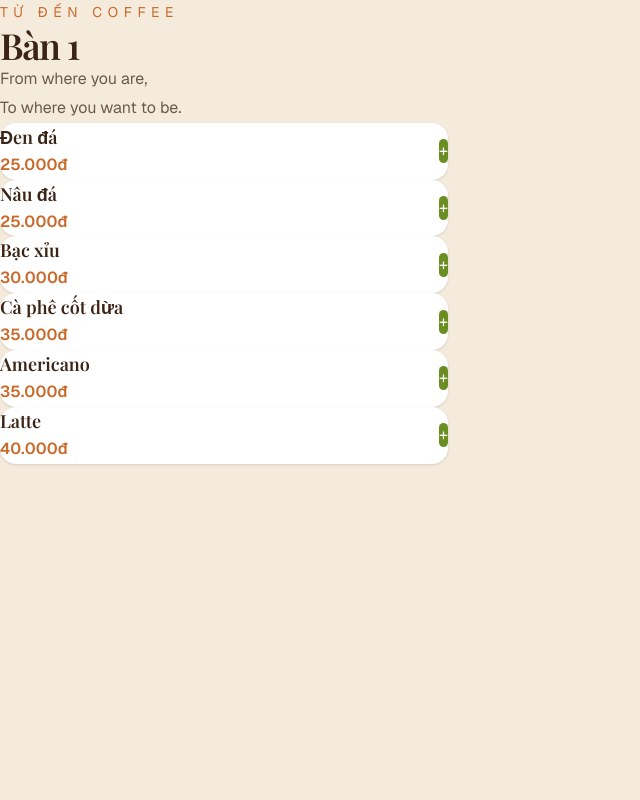
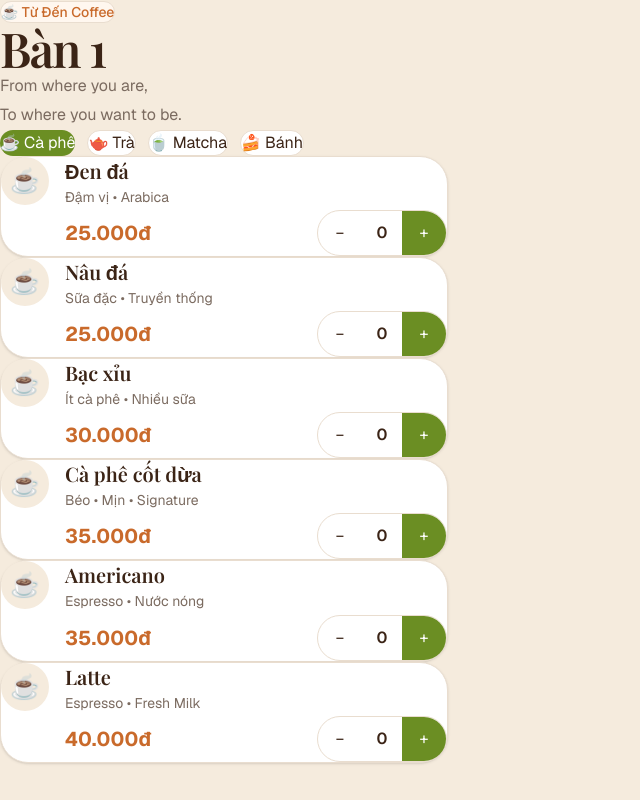
Before and after one commit to tuden219th/tudencafe, a Next.js app: page /table/1 in a window 1280 px wide. Shown: the whole page, without its empty margins (0-640 px from the left). Built offline with nearby package versions, Linux system fonts and the light colour scheme; a web font is replaced by a local one.

Commit message:
Connect cart context with menu items

```diff
--- a/src/app/layout.tsx
+++ b/src/app/layout.tsx
@@ -1,11 +1,14 @@
 import type { Metadata } from "next";
 import { Geist, Playfair_Display } from "next/font/google";
 import "./globals.css";
+import { CartProvider } from "@/context/CartContext";
+
 
 const geist = Geist({
   subsets: ["latin"],
   variable: "--font-geist",
 });
+
 
 const playfair = Playfair_Display({
   subsets: ["latin"],
@@ -31,7 +34,6 @@ export const metadata: Metadata = {
     "Từ Đến Coffee - Một góc nhỏ cho những hành trình lớn. Cà phê, không gian và những câu chuyện kết nối tại Hà Nội.",
 
 
-
   keywords: [
     "Từ Đến Coffee",
     "Từ Đến",
@@ -44,7 +46,6 @@ export const metadata: Metadata = {
   ],
 
 
-
   authors: [
     {
       name: "Từ Đến Coffee",
@@ -52,11 +53,8 @@ export const metadata: Metadata = {
   ],
 
 
-
   creator:
     "Từ Đến Coffee",
-
-
 
 
   openGraph: {
@@ -64,27 +62,20 @@ export const metadata: Metadata = {
     title:
       "Từ Đến Coffee | From where you are, To where you want to be",
 
-
     description:
       "Một góc nhỏ cho những hành trình lớn.",
-
 
     url:
       "https://tudencafe.com",
 
-
     siteName:
       "Từ Đến Coffee",
-
 
     locale:
       "vi_VN",
 
-
     type:
       "website",
-
-
 
     images: [
       {
@@ -105,21 +96,16 @@ export const metadata: Metadata = {
   },
 
 
-
-
   twitter: {
 
     card:
       "summary_large_image",
 
-
     title:
       "Từ Đến Coffee",
 
-
     description:
       "Một góc nhỏ cho những hành trình lớn.",
-
 
     images:
       [
@@ -127,9 +113,6 @@ export const metadata: Metadata = {
       ],
 
   },
-
-
-
 
 
   robots: {
@@ -141,8 +124,6 @@ export const metadata: Metadata = {
       true,
 
   },
-
-
 
 
   icons: {
@@ -157,13 +138,12 @@ export const metadata: Metadata = {
 
 
 
-
-
 export default function RootLayout({
   children,
 }: Readonly<{
   children: React.ReactNode;
 }>) {
+
 
   return (
 
@@ -173,7 +153,12 @@ export default function RootLayout({
         className={`${geist.variable} ${playfair.variable}`}
       >
 
-        {children}
+        <CartProvider>
+
+          {children}
+
+        </CartProvider>
+
 
       </body>
 
--- a/src/app/table/[id]/page.tsx
+++ b/src/app/table/[id]/page.tsx
@@ -1,77 +1,101 @@
+import Header from "@/components/order/Header";
+import MenuCard from "@/components/order/MenuCard";
+import Category from "@/components/order/Category";
+
+
 type Props = {
   params: Promise<{
     id: string;
   }>;
 };
 
+
 const menu = [
-  { id: 1, name: "Đen đá", price: 25000 },
-  { id: 2, name: "Nâu đá", price: 25000 },
-  { id: 3, name: "Bạc xỉu", price: 30000 },
-  { id: 4, name: "Cà phê cốt dừa", price: 35000 },
-  { id: 5, name: "Americano", price: 35000 },
-  { id: 6, name: "Latte", price: 40000 },
+  {
+    id: 1,
+    name: "Đen đá",
+    description: "Đậm vị • Arabica",
+    price: 25000,
+  },
+  {
+    id: 2,
+    name: "Nâu đá",
+    description: "Sữa đặc • Truyền thống",
+    price: 25000,
+  },
+  {
+    id: 3,
+    name: "Bạc xỉu",
+    description: "Ít cà phê • Nhiều sữa",
+    price: 30000,
+  },
+  {
+    id: 4,
+    name: "Cà phê cốt dừa",
+    description: "Béo • Mịn • Signature",
+    price: 35000,
+  },
+  {
+    id: 5,
+    name: "Americano",
+    description: "Espresso • Nước nóng",
+    price: 35000,
+  },
+  {
+    id: 6,
+    name: "Latte",
+    description: "Espresso • Fresh Milk",
+    price: 40000,
+  },
 ];
 
+
 export default async function TablePage({ params }: Props) {
+
   const { id } = await params;
+
 
   return (
     <main className="min-h-screen bg-[#F5EBDD] text-[#3B2416]">
-      <div className="mx-auto max-w-md p-6">
 
-        <p className="text-sm uppercase tracking-[0.4em] text-[#C96A2B]">
-          Từ Đến Coffee
-        </p>
 
-        <h1 className="mt-2 font-[var(--font-playfair)] text-4xl">
-          Bàn {id}
-        </h1>
+      <div className="mx-auto w-full max-w-md px-5 py-8 md:px-8">
 
-        <p className="mt-3 text-[#6B5B4D]">
-          From where you are,
-          <br />
-          To where you want to be.
-        </p>
 
-        <div className="mt-10 space-y-4">
+        <Header tableId={id} />
+
+
+        <Category />
+
+
+        <div className="mt-8 space-y-5 pb-28">
+
 
           {menu.map((item) => (
-            <div
+
+            <MenuCard
+
               key={item.id}
-              className="rounded-2xl bg-white p-5 shadow-sm"
-            >
-              <div className="flex items-center justify-between">
 
-                <div>
-                  <h3 className="font-semibold text-lg">
-                    {item.name}
-                  </h3>
+              id={item.id}
 
-                  <p className="mt-1 text-[#C96A2B] font-semibold">
-                    {item.price.toLocaleString("vi-VN")}đ
-                  </p>
-                </div>
+              name={item.name}
 
-                <button
-                  className="
-                    rounded-full
-                    bg-[#6B8E23]
-                    px-5
-                    py-2
-                    text-white
-                  "
-                >
-                  +
-                </button>
+              description={item.description}
 
-              </div>
-            </div>
+              price={item.price}
+
+            />
+
           ))}
+
 
         </div>
 
+
       </div>
+
+
     </main>
   );
 }
--- /dev/null
+++ b/src/components/order/Category.tsx
@@ -0,0 +1,50 @@
+const categories = [
+  "☕ Cà phê",
+  "🫖 Trà",
+  "🍵 Matcha",
+  "🍰 Bánh",
+];
+
+
+export default function Category() {
+
+  return (
+
+    <div className="mb-8 flex gap-3 overflow-x-auto pb-2">
+
+
+      {categories.map((item, index) => (
+
+        <button
+
+          key={item}
+
+          className={`
+            whitespace-nowrap
+            rounded-full
+            px-5
+            py-3
+            text-sm
+            font-medium
+            transition
+
+            ${
+              index === 0
+                ? "bg-[#6B8E23] text-white"
+                : "border border-[#E9DDCF] bg-white text-[#3B2416]"
+            }
+          `}
+
+        >
+
+          {item}
+
+        </button>
+
+      ))}
+
+
+    </div>
+
+  );
+}
--- /dev/null
+++ b/src/components/order/Header.tsx
@@ -0,0 +1,25 @@
+type HeaderProps = {
+  tableId: string;
+};
+
+export default function Header({ tableId }: HeaderProps) {
+  return (
+    <header className="mb-8">
+
+      <div className="inline-flex items-center rounded-full bg-[#FFF7EF] px-4 py-2 text-sm font-medium text-[#C96A2B] border border-[#E9DDCF]">
+        ☕ Từ Đến Coffee
+      </div>
+
+      <h1 className="mt-5 font-[var(--font-playfair)] text-5xl leading-none">
+        Bàn {tableId}
+      </h1>
+
+      <p className="mt-3 text-[#7B6B60] leading-7">
+        From where you are,
+        <br />
+        To where you want to be.
+      </p>
+
+    </header>
+  );
+}
--- /dev/null
+++ b/src/components/order/MenuCard.tsx
@@ -0,0 +1,148 @@
+"use client";
+
+import QuantityButton from "./QuantityButton";
+import { useCart } from "@/context/CartContext";
+
+
+type MenuCardProps = {
+
+  id: number;
+
+  name: string;
+
+  description: string;
+
+  price: number;
+
+};
+
+
+export default function MenuCard({
+
+  id,
+
+  name,
+
+  description,
+
+  price,
+
+}: MenuCardProps) {
+
+
+  const { items } = useCart();
+
+
+
+  const currentItem = items.find(
+    (item) => item.id === id
+  );
+
+
+
+  const quantity = currentItem?.quantity ?? 0;
+
+
+
+  return (
+
+    <div
+
+      className="
+        rounded-[28px]
+        border
+        border-[#E9DDCF]
+        bg-white
+        p-6
+        shadow-sm
+        transition-all
+        duration-300
+        hover:-translate-y-1
+        hover:shadow-xl
+      "
+
+    >
+
+
+      <div className="flex items-start gap-4">
+
+
+        <div
+
+          className="
+            flex
+            h-12
+            w-12
+            shrink-0
+            items-center
+            justify-center
+            rounded-full
+            bg-[#F5EBDD]
+            text-2xl
+          "
+
+        >
+
+          ☕
+
+        </div>
+
+
+
+        <div className="flex-1">
+
+
+          <h3 className="text-xl font-semibold">
+
+            {name}
+
+          </h3>
+
+
+
+          <p className="mt-1 text-sm text-[#7B6B60]">
+
+            {description}
+
+          </p>
+
+
+
+          <div className="mt-5 flex items-center justify-between">
+
+
+            <p className="text-xl font-bold text-[#C96A2B]">
+
+              {price.toLocaleString("vi-VN")}đ
+
+            </p>
+
+
+
+            <QuantityButton
+
+              id={id}
+
+              name={name}
+
+              price={price}
+
+              quantity={quantity}
+
+            />
+
+
+          </div>
+
+
+        </div>
+
+
+      </div>
+
+
+    </div>
+
+  );
+
+}
--- /dev/null
+++ b/src/components/order/QuantityButton.tsx
@@ -0,0 +1,115 @@
+"use client";
+
+import { useCart } from "@/context/CartContext";
+
+
+type QuantityButtonProps = {
+  id: number;
+  name: string;
+  price: number;
+  quantity: number;
+};
+
+
+export default function QuantityButton({
+  id,
+  name,
+  price,
+  quantity,
+}: QuantityButtonProps) {
+
+
+  const {
+    addItem,
+    removeItem,
+  } = useCart();
+
+
+
+  return (
+
+    <div
+      className="
+        flex
+        items-center
+        overflow-hidden
+        rounded-full
+        border
+        border-[#E9DDCF]
+      "
+    >
+
+
+      <button
+
+        onClick={() =>
+          removeItem(id)
+        }
+
+        className="
+          flex
+          h-11
+          w-11
+          items-center
+          justify-center
+          text-xl
+          hover:bg-[#F5EBDD]
+        "
+
+      >
+        −
+      </button>
+
+
+
+      <div
+        className="
+          flex
+          h-11
+          min-w-10
+          items-center
+          justify-center
+          font-semibold
+        "
+      >
+
+        {quantity}
+
+      </div>
+
+
+
+      <button
+
+        onClick={() =>
+          addItem({
+            id,
+            name,
+            price,
+            quantity: 1,
+          })
+        }
+
+        className="
+          flex
+          h-11
+          w-11
+          items-center
+          justify-center
+          bg-[#6B8E23]
+          text-xl
+          text-white
+          hover:bg-[#5F7F1F]
+        "
+
+      >
+
+        +
+
+      </button>
+
+
+    </div>
+
+  );
+}
--- /dev/null
+++ b/src/context/CartContext.tsx
@@ -0,0 +1,145 @@
+"use client";
+
+import {
+  createContext,
+  useContext,
+  useState,
+  ReactNode,
+} from "react";
+
+
+type CartItem = {
+  id: number;
+  name: string;
+  price: number;
+  quantity: number;
+};
+
+
+type CartContextType = {
+
+  items: CartItem[];
+
+  addItem: (item: CartItem) => void;
+
+  removeItem: (id:number)=>void;
+
+};
+
+
+const CartContext = createContext<CartContextType | null>(null);
+
+
+
+export function CartProvider({
+  children,
+}:{
+  children:ReactNode;
+}) {
+
+
+  const [items,setItems] = useState<CartItem[]>([]);
+
+
+
+  function addItem(item:CartItem){
+
+
+    setItems((prev)=>{
+
+
+      const exist = prev.find(
+        x=>x.id===item.id
+      );
+
+
+      if(exist){
+
+        return prev.map(x=>
+          x.id===item.id
+          ?
+          {
+            ...x,
+            quantity:x.quantity+1
+          }
+          :
+          x
+        );
+
+      }
+
+
+      return [
+        ...prev,
+        {
+          ...item,
+          quantity:1
+        }
+      ];
+
+
+    });
+
+
+  }
+
+
+
+  function removeItem(id:number){
+
+    setItems(prev=>
+      prev
+      .map(item=>
+        item.id===id
+        ?
+        {
+          ...item,
+          quantity:item.quantity-1
+        }
+        :
+        item
+      )
+      .filter(item=>item.quantity>0)
+    );
+
+  }
+
+
+
+  return (
+
+    <CartContext.Provider
+      value={{
+        items,
+        addItem,
+        removeItem,
+      }}
+    >
+
+      {children}
+
+    </CartContext.Provider>
+
+  );
+
+}
+
+
+
+export function useCart(){
+
+  const context = useContext(CartContext);
+
+
+  if(!context){
+
+    throw new Error(
+      "useCart must be inside CartProvider"
+    );
+
+  }
+
+
+  return context;
+
+}
```
Also changed, not shown: src/components/order/Cart.tsx (added, +84 -0 lines).
